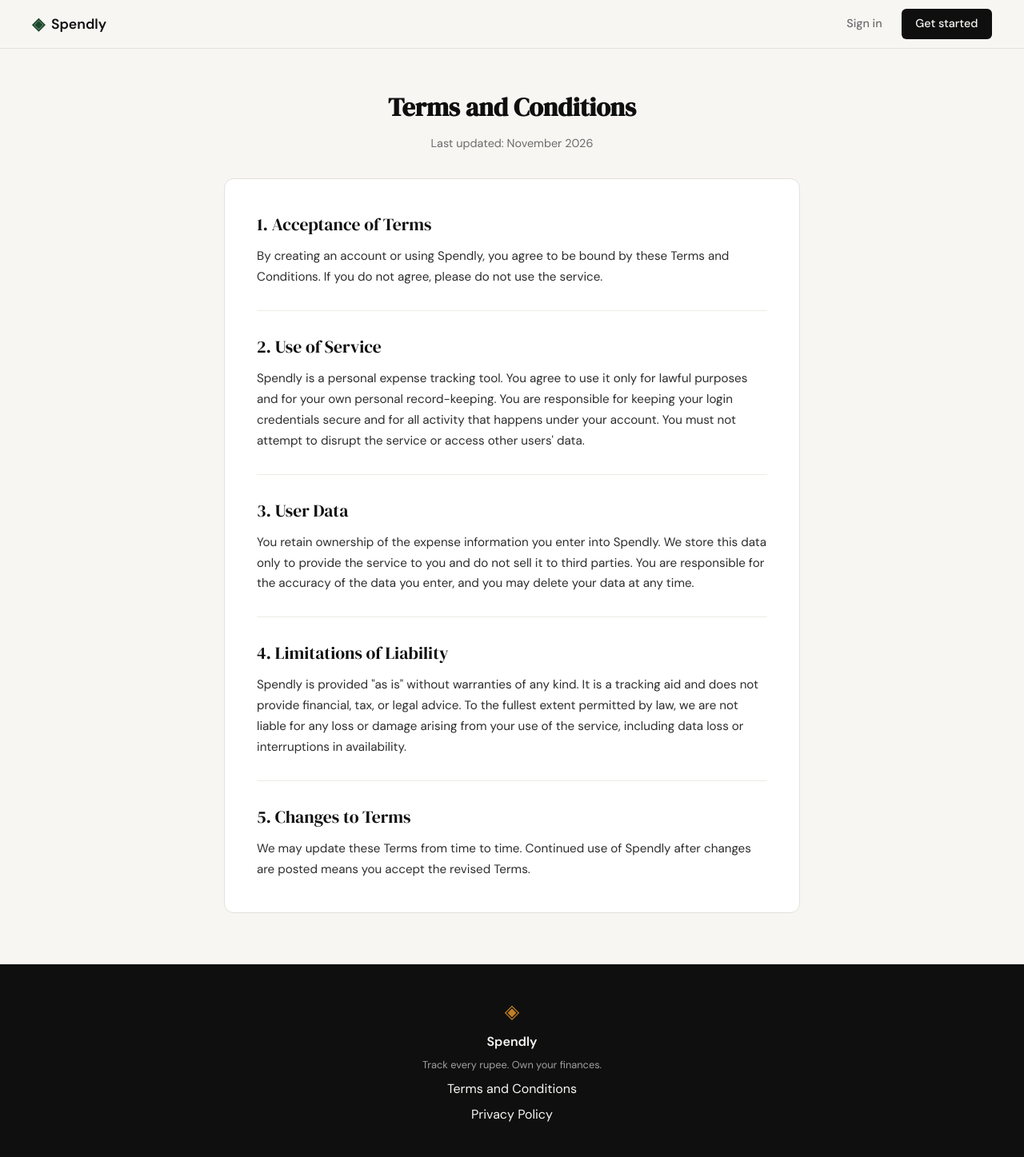
After one commit to paneri/spendly, a Flask app: page /terms in a window 1280 px wide. The commit adds this page. Shown: the whole page at 80% size. Run offline with Flask 3, Linux system fonts and the light colour scheme.

Commit message:
landing: add terms and conditions page and route
Co-Authored-By: Claude Sonnet 5.5 <noreply@anthropic.com>

```diff
--- a/app.py
+++ b/app.py
@@ -20,6 +20,11 @@ def register():
 @app.route("/login")
 def login():
     return render_template("login.html")
+
+
+@app.route("/terms")
+def terms():
+    return render_template("terms.html")
 
 
 # ------------------------------------------------------------------ #
--- a/static/css/style.css
+++ b/static/css/style.css
@@ -508,6 +508,56 @@ a { color: inherit; text-decoration: none; }
 }
 
 /* ------------------------------------------------------------------ */
+/* Legal pages (terms, privacy)                                        */
+/* ------------------------------------------------------------------ */
+
+.legal-section {
+    padding: 3rem 2rem 4rem;
+}
+
+.legal-container {
+    max-width: 720px;
+    margin: 0 auto;
+}
+
+.legal-header {
+    text-align: center;
+    margin-bottom: 2rem;
+}
+
+.legal-card {
+    background: var(--paper-card);
+    border: 1px solid var(--border);
+    border-radius: var(--radius-md);
+    padding: 2.5rem;
+}
+
+.legal-card h2 {
+    font-family: var(--font-display);
+    font-weight: 400;
+    font-size: 1.35rem;
+    color: var(--ink);
+    margin-bottom: 0.6rem;
+}
+
+.legal-card p {
+    font-size: 0.95rem;
+    color: var(--ink-soft);
+    line-height: 1.7;
+}
+
+.legal-card section + section {
+    margin-top: 1.75rem;
+    padding-top: 1.75rem;
+    border-top: 1px solid var(--border-soft);
+}
+
+@media (max-width: 600px) {
+    .legal-section { padding: 2rem 1rem 3rem; }
+    .legal-card { padding: 1.5rem; }
+}
+
+/* ------------------------------------------------------------------ */
 /* Responsive                                                          */
 /* ------------------------------------------------------------------ */
 
--- a/templates/base.html
+++ b/templates/base.html
@@ -34,6 +34,8 @@
             <span class="brand-icon">◈</span>
             <span class="footer-name">Spendly</span>
             <p class="footer-copy">Track every rupee. Own your finances.</p>
+            <a href="/terms">Terms and Conditions</a>
+            <a href="#">Privacy Policy</a>
         </div>
     </footer>
 
--- /dev/null
+++ b/templates/terms.html
@@ -0,0 +1,47 @@
+{% extends "base.html" %}
+
+{% block title %}Terms and Conditions — Spendly{% endblock %}
+
+{% block content %}
+
+<div class="legal-section">
+    <div class="legal-container">
+
+        <div class="legal-header">
+            <h1 class="auth-title">Terms and Conditions</h1>
+            <p class="auth-subtitle">Last updated: November 2026</p>
+        </div>
+
+        <div class="legal-card">
+
+            <section>
+                <h2>1. Acceptance of Terms</h2>
+                <p>By creating an account or using Spendly, you agree to be bound by these Terms and Conditions. If you do not agree, please do not use the service.</p>
+            </section>
+
+            <section>
+                <h2>2. Use of Service</h2>
+                <p>Spendly is a personal expense tracking tool. You agree to use it only for lawful purposes and for your own personal record-keeping. You are responsible for keeping your login credentials secure and for all activity that happens under your account. You must not attempt to disrupt the service or access other users' data.</p>
+            </section>
+
+            <section>
+                <h2>3. User Data</h2>
+                <p>You retain ownership of the expense information you enter into Spendly. We store this data only to provide the service to you and do not sell it to third parties. You are responsible for the accuracy of the data you enter, and you may delete your data at any time.</p>
+            </section>
+
+            <section>
+                <h2>4. Limitations of Liability</h2>
+                <p>Spendly is provided "as is" without warranties of any kind. It is a tracking aid and does not provide financial, tax, or legal advice. To the fullest extent permitted by law, we are not liable for any loss or damage arising from your use of the service, including data loss or interruptions in availability.</p>
+            </section>
+
+            <section>
+                <h2>5. Changes to Terms</h2>
+                <p>We may update these Terms from time to time. Continued use of Spendly after changes are posted means you accept the revised Terms.</p>
+            </section>
+
+        </div>
+
+    </div>
+</div>
+
+{% endblock %}
```
